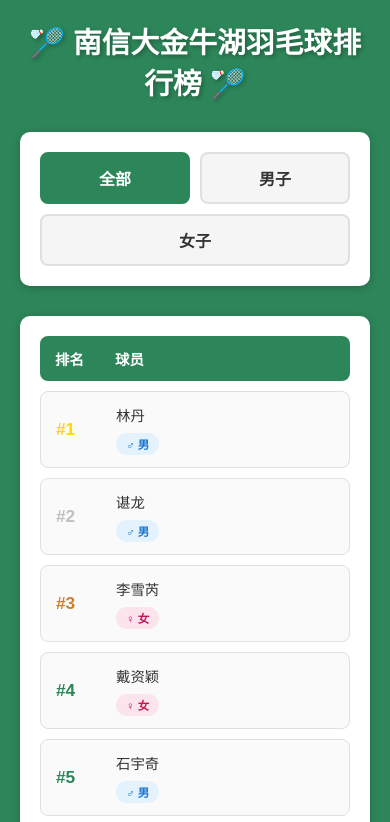
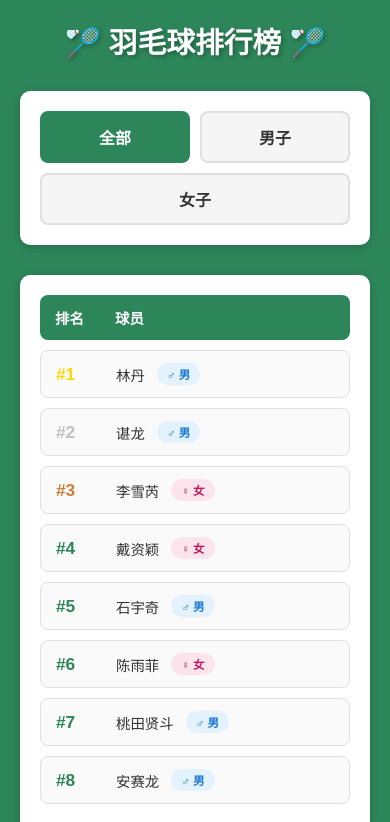
Before and after one commit to cyq20050302/jnh, a plain HTML site: page index.html in a window 390 px wide. Shown: the top 822 px of the page. Drawn offline with Linux system fonts and the light colour scheme.

Commit message:
修改性别标签

```diff
--- a/index.html
+++ b/index.html
@@ -4,7 +4,7 @@
 <head>
   <meta charset="UTF-8">
   <meta name="viewport" content="width=device-width, initial-scale=1.0">
-  <title>🏸羽毛球排行榜🏸</title>
+  <title>羽毛球排行榜</title>
   <style>
     * {
       margin: 0;
@@ -222,14 +222,8 @@
     }
 
     @media (max-width: 480px) {
-      .name {
-        flex-direction: column;
-        align-items: flex-start;
-      }
-
       .gender-badge {
-        margin-left: 0;
-        margin-top: 8px;
+        margin-left: 12px;
       }
     }
   </style>
@@ -237,7 +231,7 @@
 
 <body>
   <div class="container">
-    <h1>🏸 南信大金牛湖羽毛球排行榜 🏸</h1>
+    <h1>🏸 羽毛球排行榜 🏸</h1>
 
     <div class="controls">
       <div class="tabs">
```
